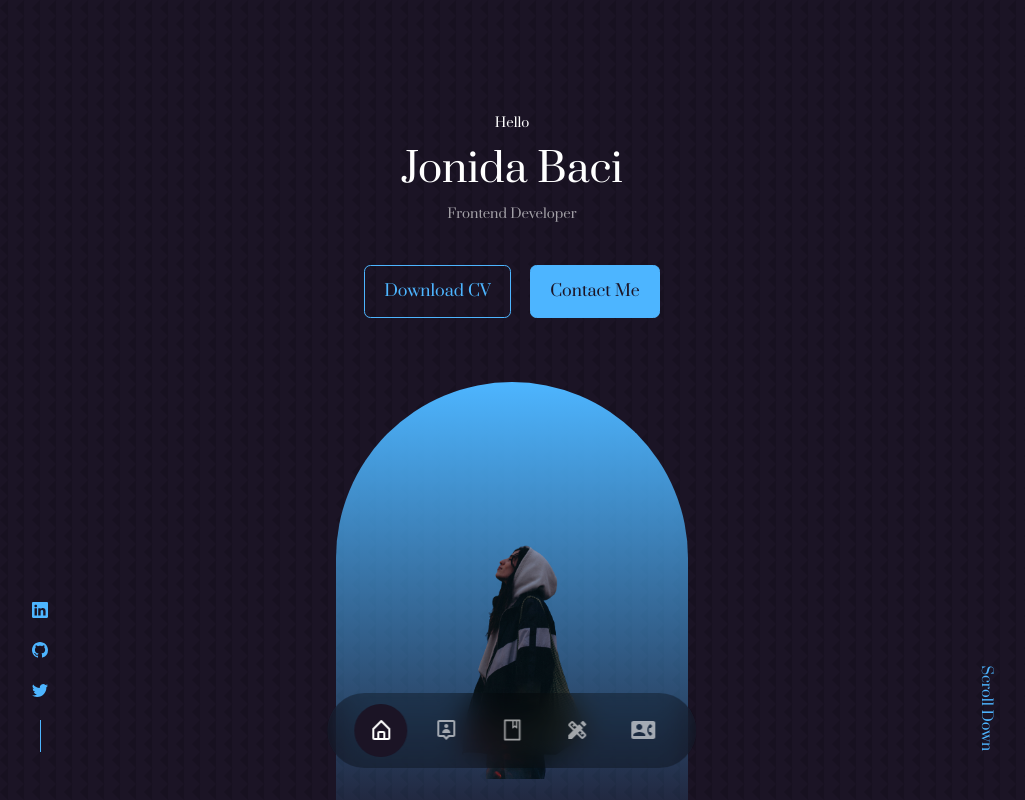
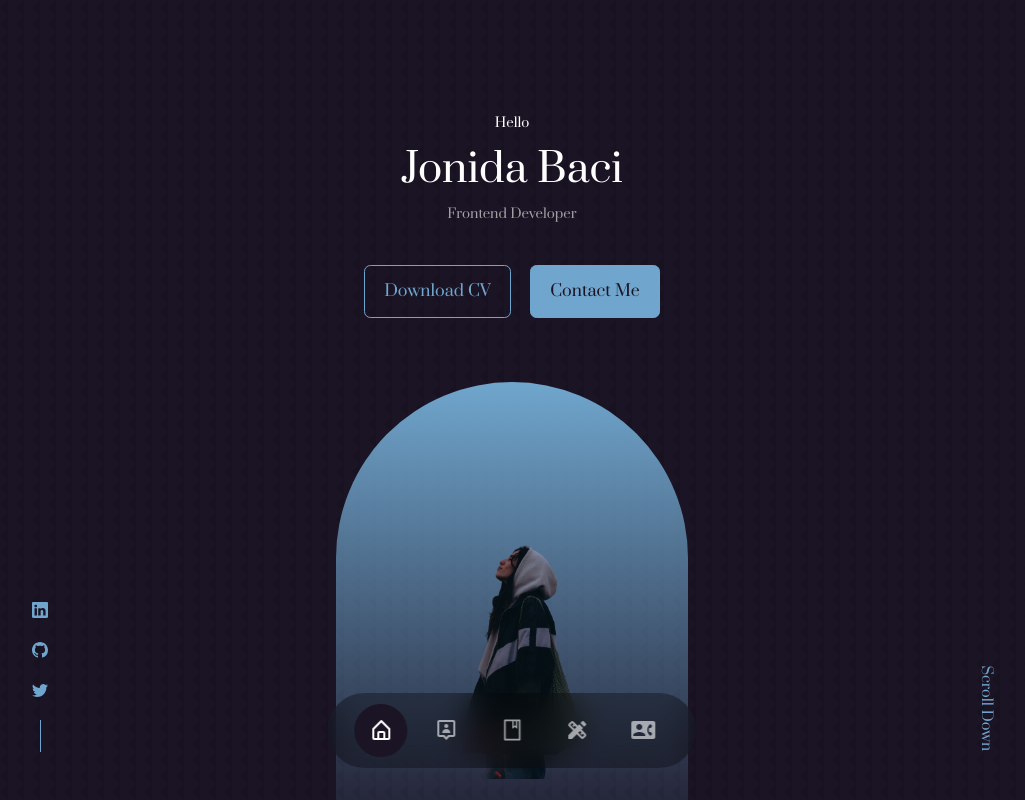
Before and after one commit to nidabaci/nidas-react-portofolio, a React (Create React App) app: page / in a window 1280 px wide. Shown: the top 800 px of the page, without its empty margins (128-1153 px from the left). Built offline with nearby package versions, Linux system fonts and the light colour scheme.

Commit message:
fix: fixed transition issue and changed primary color

```diff
--- a/src/index.css
+++ b/src/index.css
@@ -13,12 +13,12 @@
 :root {
     --color-bg: #1b1425;
     --color-bg-variant: #2c2c6c;
-    --color-primary: #4db5ff;
+    --color-primary: #70a6cd;
     --color-primary-variant: rgba(77, 181, 255, 0.4);
     --color-white: #fff;
     --color-light: rgba(255, 255, 255, 0.6);
 
-    --transition: transition: all 400ms ease;
+    --transition: all 400ms ease;
     --container-width-lg: 75%;
     --container-width-md: 86%;
     --container-width-sm: 90%;
```
